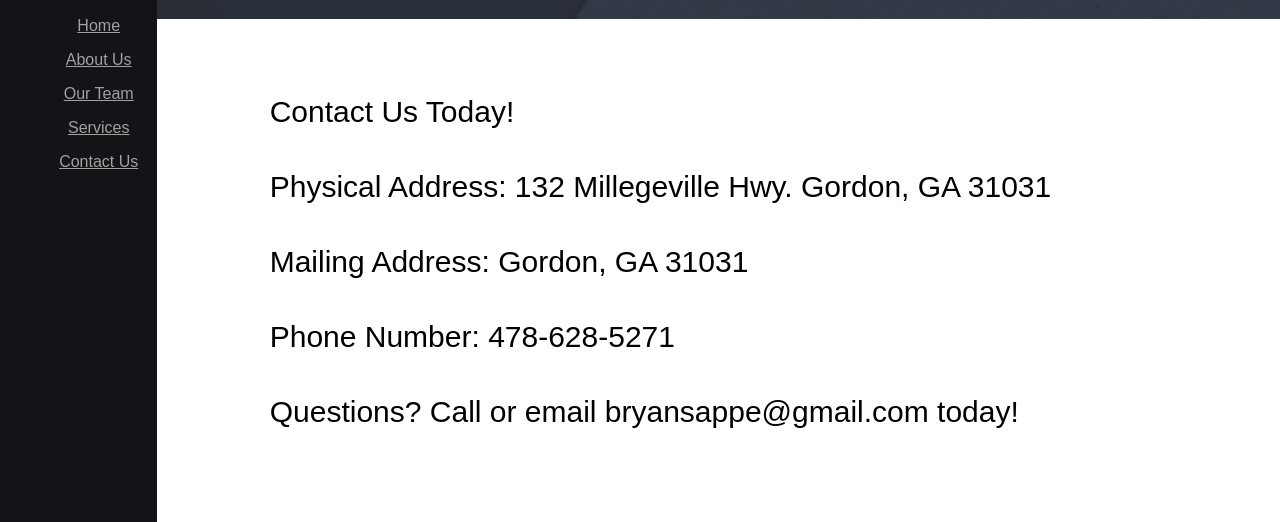
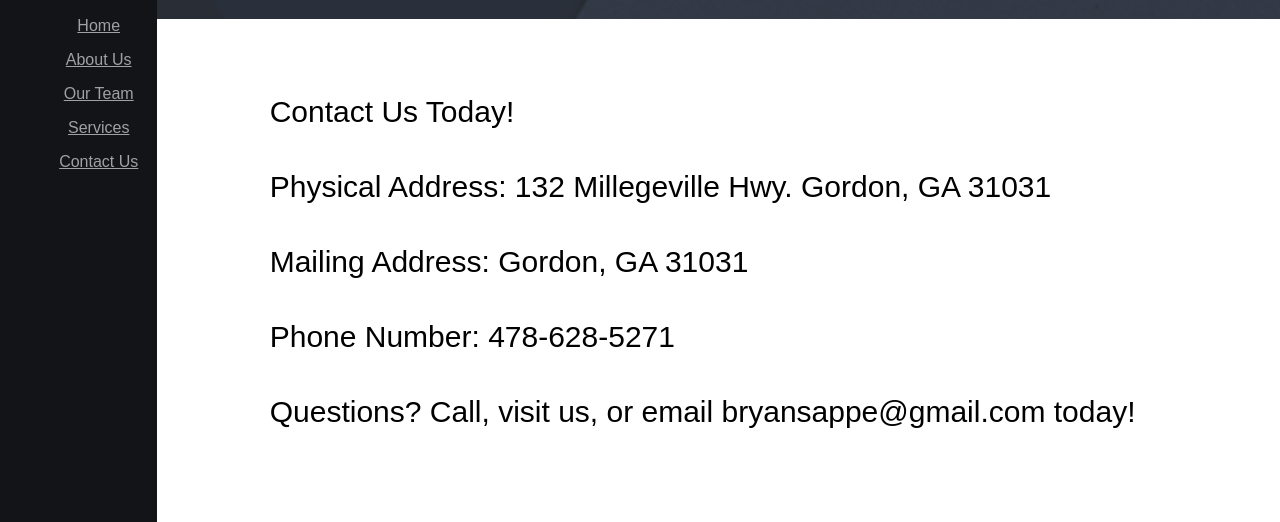
Before and after one commit to Dontwon/dontwon.github.io, a plain HTML site: page contact_us.html in a window 1280 px wide. Shown: the part 278-800 px from the top of the page. Drawn offline with Linux system fonts and the light colour scheme.

Commit message:
Update contact_us.html

```diff
--- a/contact_us.html
+++ b/contact_us.html
@@ -50,7 +50,7 @@
                     <p class="p1">Physical Address: 132 Millegeville Hwy. Gordon, GA 31031</p>
                     <p class="p2">Mailing Address: Gordon, GA 31031</p>
                     <p class="p3">Phone Number: 478-628-5271 </p>
-                    <p class="p4">Questions? Call or email bryansappe@gmail.com today!  </p>
+                    <p class="p4">Questions? Call, visit us, or email bryansappe@gmail.com today!  </p>
 
                 </div>
             </div>
```
